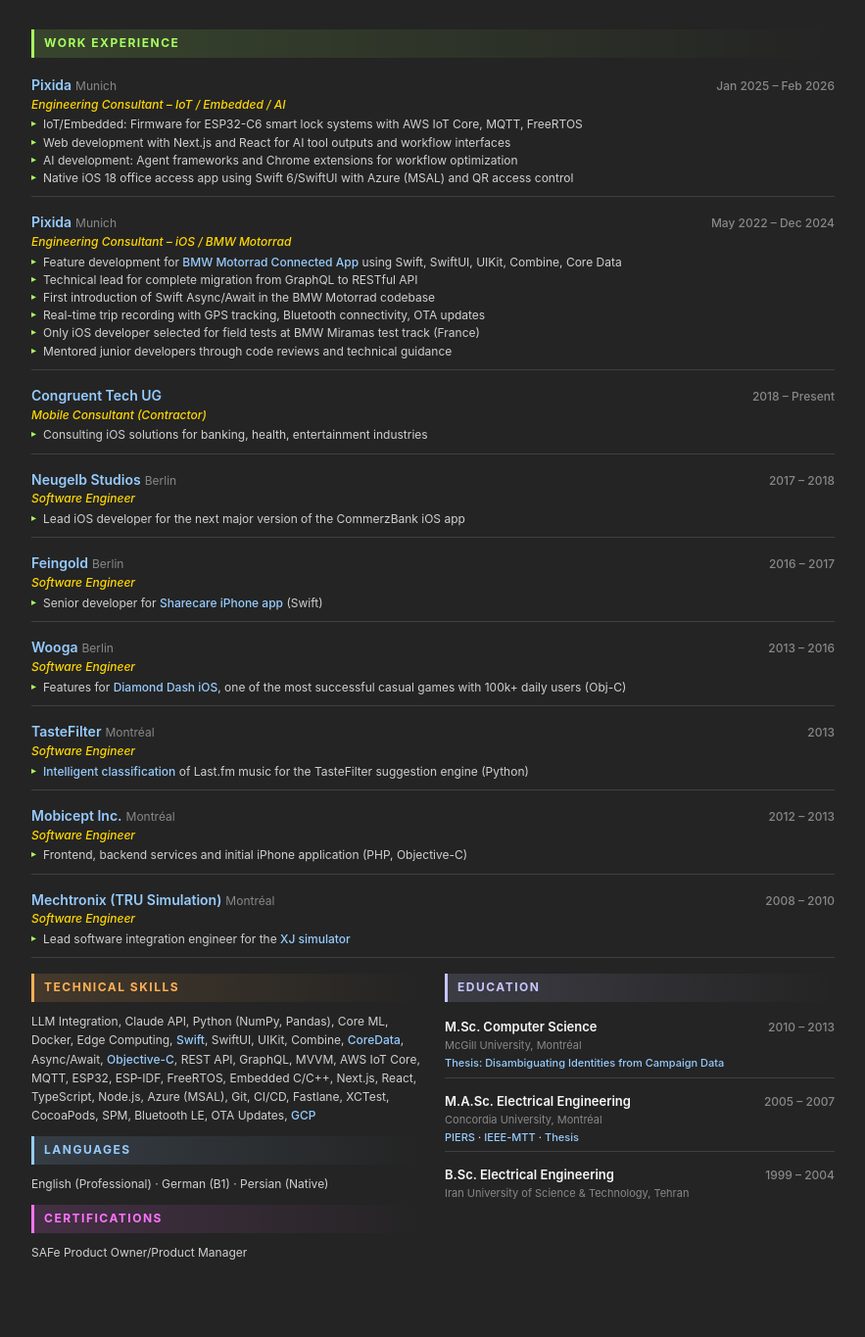
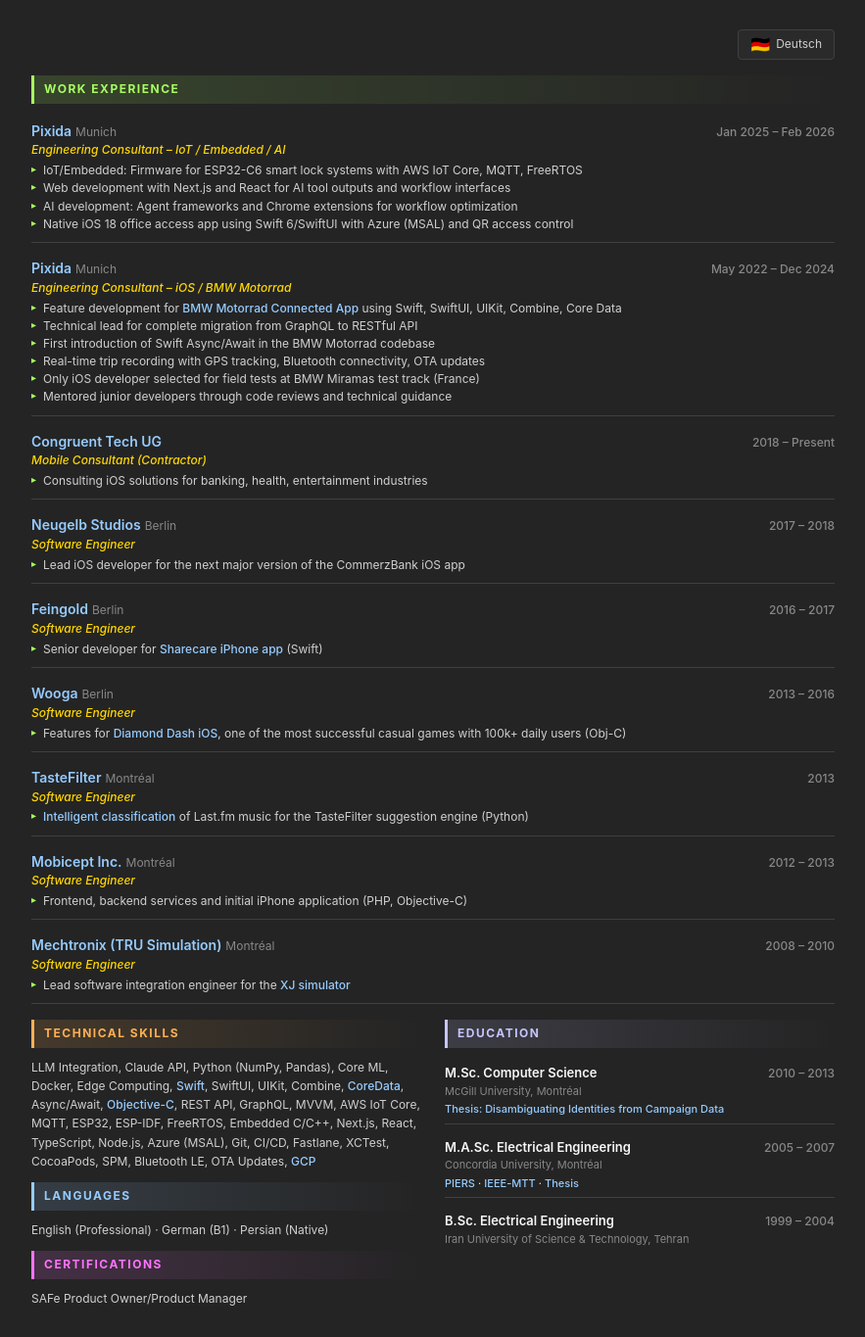
Before and after one commit to congruent-tech/congruent-tech.github.io, a Jekyll site: the page en/resume/index.html, which Jekyll copies as it is, in a window 1280 px wide. Shown: the whole page at 98% size, without its empty margins (198-1081 px from the left). Built offline with Jekyll 4.4.1, drawn with Linux system fonts in a browser that asks for light colours; before the commit the page ends 1318 px from its top, so only the background shows below that.

Commit message:
Add language switcher links to resume pages
- English resume: German flag link to /de/resume/
- German resume: UK flag link to /en/resume/
- Styled button with flag emoji and language name
- Hidden when printing

Co-Authored-By: Claude Opus 4.5 <noreply@anthropic.com>

```diff
--- a/en/resume/index.html
+++ b/en/resume/index.html
@@ -352,6 +352,37 @@
             }
         }
 
+        /* Language Switcher */
+        .lang-switcher {
+            display: flex;
+            justify-content: flex-end;
+            margin-bottom: 16px;
+        }
+
+        .lang-switcher a {
+            display: inline-flex;
+            align-items: center;
+            gap: 6px;
+            padding: 6px 12px;
+            background: var(--bg-subtle);
+            border: 1px solid var(--border-light);
+            border-radius: 4px;
+            color: var(--text-secondary);
+            text-decoration: none;
+            font-size: 12px;
+            transition: all 0.2s ease;
+        }
+
+        .lang-switcher a:hover {
+            background: var(--border-light);
+            color: var(--text-primary);
+        }
+
+        .lang-switcher .flag {
+            font-size: 16px;
+            line-height: 1;
+        }
+
         /* Responsive - Stack columns on small screens */
         @media (max-width: 600px) {
             .two-column {
@@ -359,9 +390,22 @@
                 gap: 16px;
             }
         }
+
+        @media print {
+            .lang-switcher {
+                display: none;
+            }
+        }
     </style>
 </head>
 <body>
+    <div class="lang-switcher">
+        <a href="/de/resume/" title="View in German">
+            <span class="flag">🇩🇪</span>
+            <span>Deutsch</span>
+        </a>
+    </div>
+
     <h2 class="experience">Work Experience</h2>
 
     <div class="job-entry">
```
Also changed, not shown: de/resume/index.html (+44 -0 lines).
